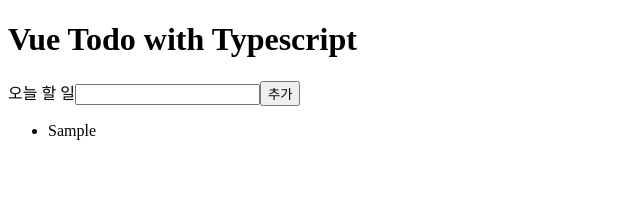
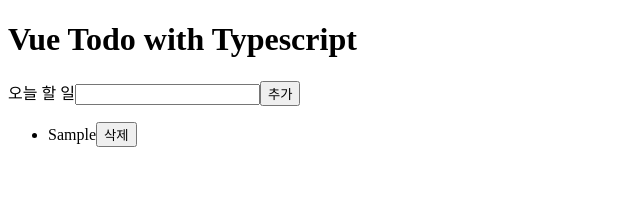
Before and after one commit to cre4tive97/vue-todo-ts, a Vue app: page / in a window 1280 px wide. Both pictures are taken after typing "Sample" into the empty fields and a click on the button "추가". Shown: the top 212 px of the page, without its empty margins (0-640 px from the left). Built offline with nearby package versions, Linux system fonts and the light colour scheme.

Commit message:
remove markup, event 연동

```diff
--- a/src/App.vue
+++ b/src/App.vue
@@ -16,6 +16,8 @@
           v-for="(todoItem, i) in todoItems"
           :key="i"
           :todoItem="todoItem"
+          :todoIndex="i"
+          @remove="removeTodoItem"
         ></TodoListItem>
       </ul>
     </div>
@@ -70,6 +72,9 @@
     fetchTodoItems() {
       this.todoItems = storage.fetch();
     },
+    removeTodoItem(index: number) {
+      console.log("remove", index);
+    },
   },
 });
 </script>
--- a/src/components/TodoListItem.vue
+++ b/src/components/TodoListItem.vue
@@ -1,5 +1,8 @@
 <template>
-  <li>{{ todoItem }}</li>
+  <li>
+    <span> {{ todoItem }}</span>
+    <button @click="removeItem">삭제</button>
+  </li>
 </template>
 
 <script lang="ts">
@@ -11,6 +14,15 @@
       type: String,
       required: true,
     },
+    todoIndex: {
+      type: Number,
+      required: true,
+    },
+  },
+  methods: {
+    removeItem() {
+      this.$emit("remove", this.todoIndex);
+    },
   },
 });
 </script>
```
